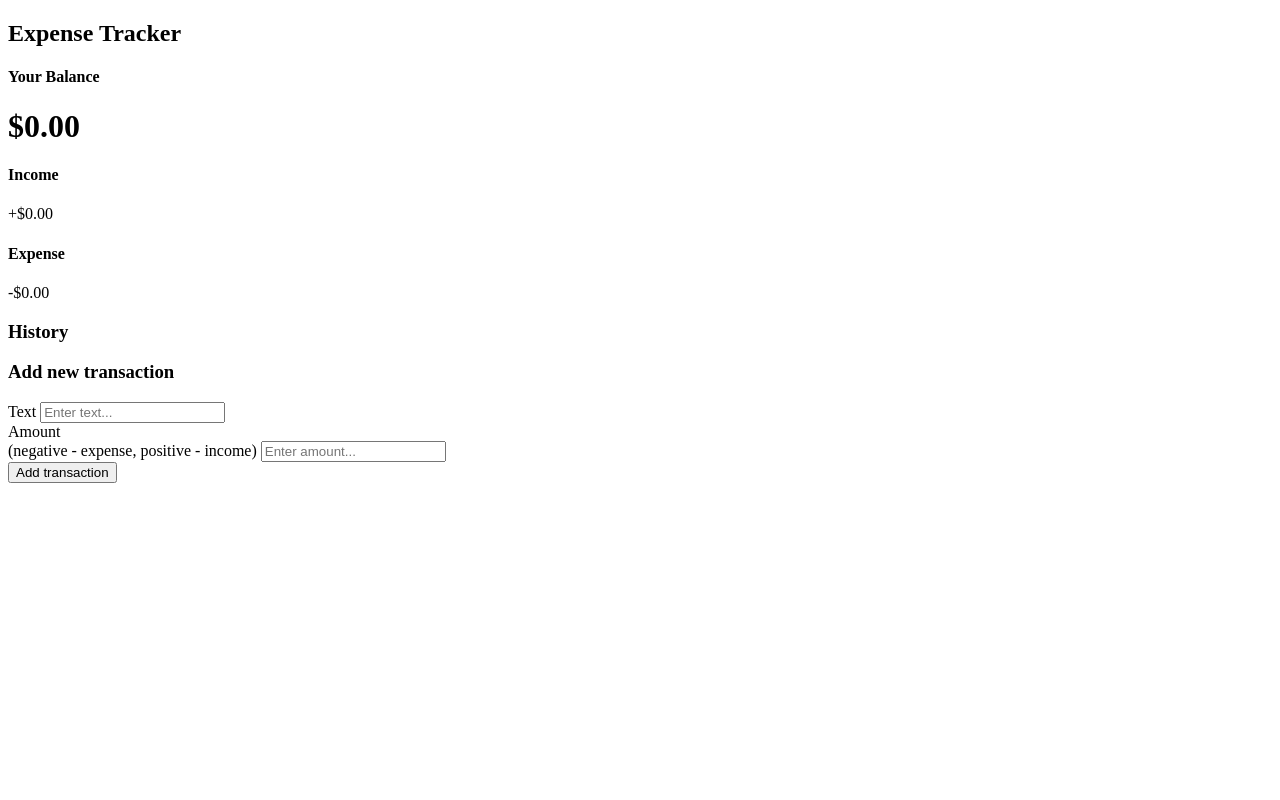
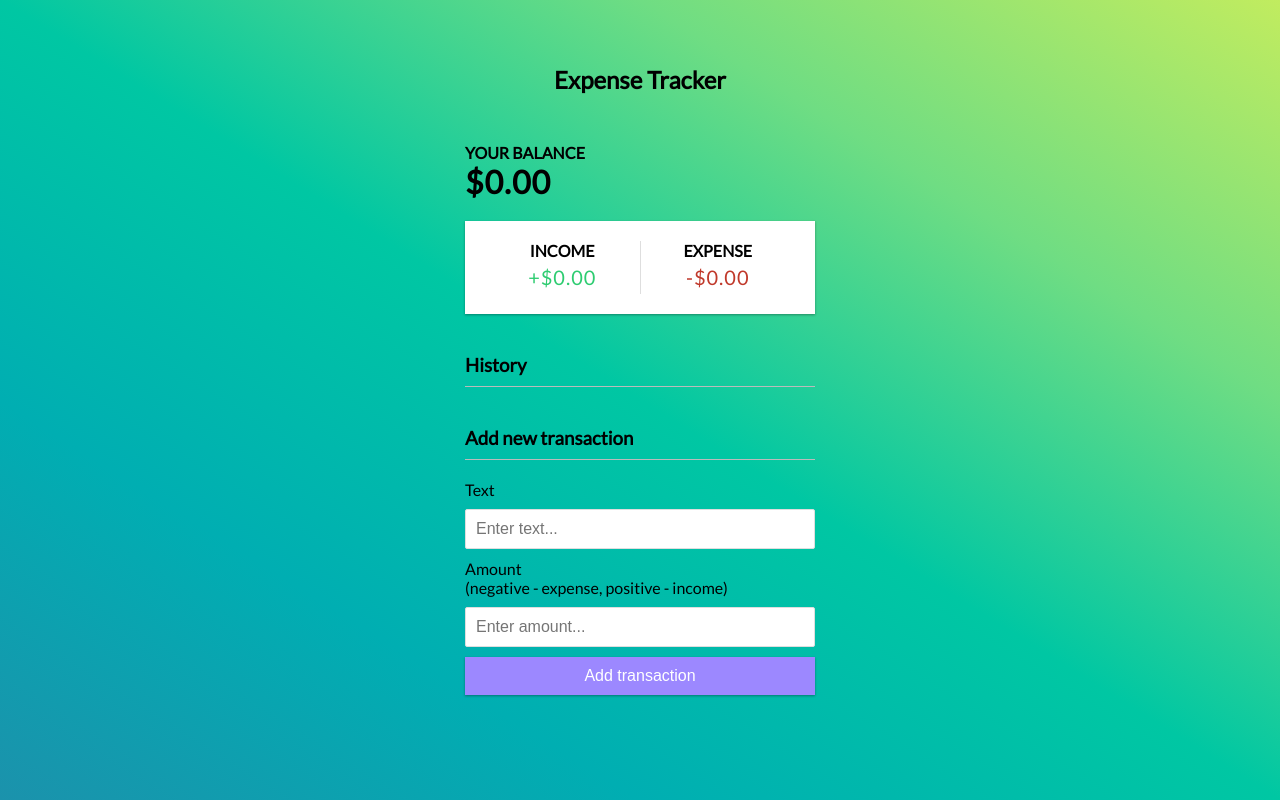
Before and after one commit to SinglaNimish/expenseTracker, a plain HTML site: page index.html in a window 1280 px wide. Drawn offline with Linux system fonts and the light colour scheme; files that its build step writes are made by us from their sources; a script that the page names is missing.

Commit message:
Update index.html

```diff
--- a/index.html
+++ b/index.html
@@ -4,7 +4,7 @@
     <meta charset="UTF-8" />
     <meta name="viewport" content="width=device-width, initial-scale=1.0" />
     <meta http-equiv="X-UA-Compatible" content="ie=edge" />
-    <link rel="stylesheet" href="../css/Expense.css" />
+    <link rel="stylesheet" href="../css/style.css" />
     <title>Expense Tracker</title>
   </head>
   <body>
```
